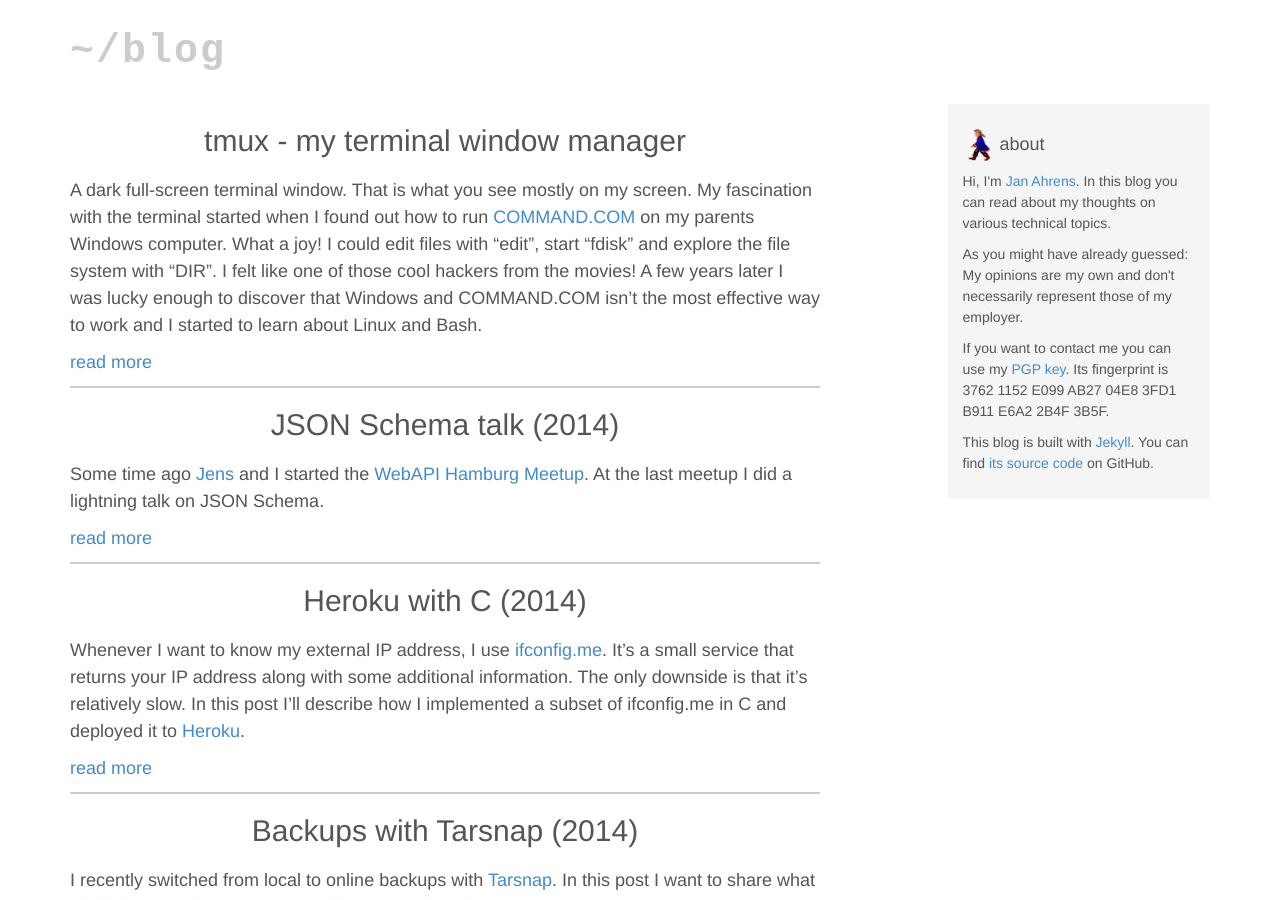
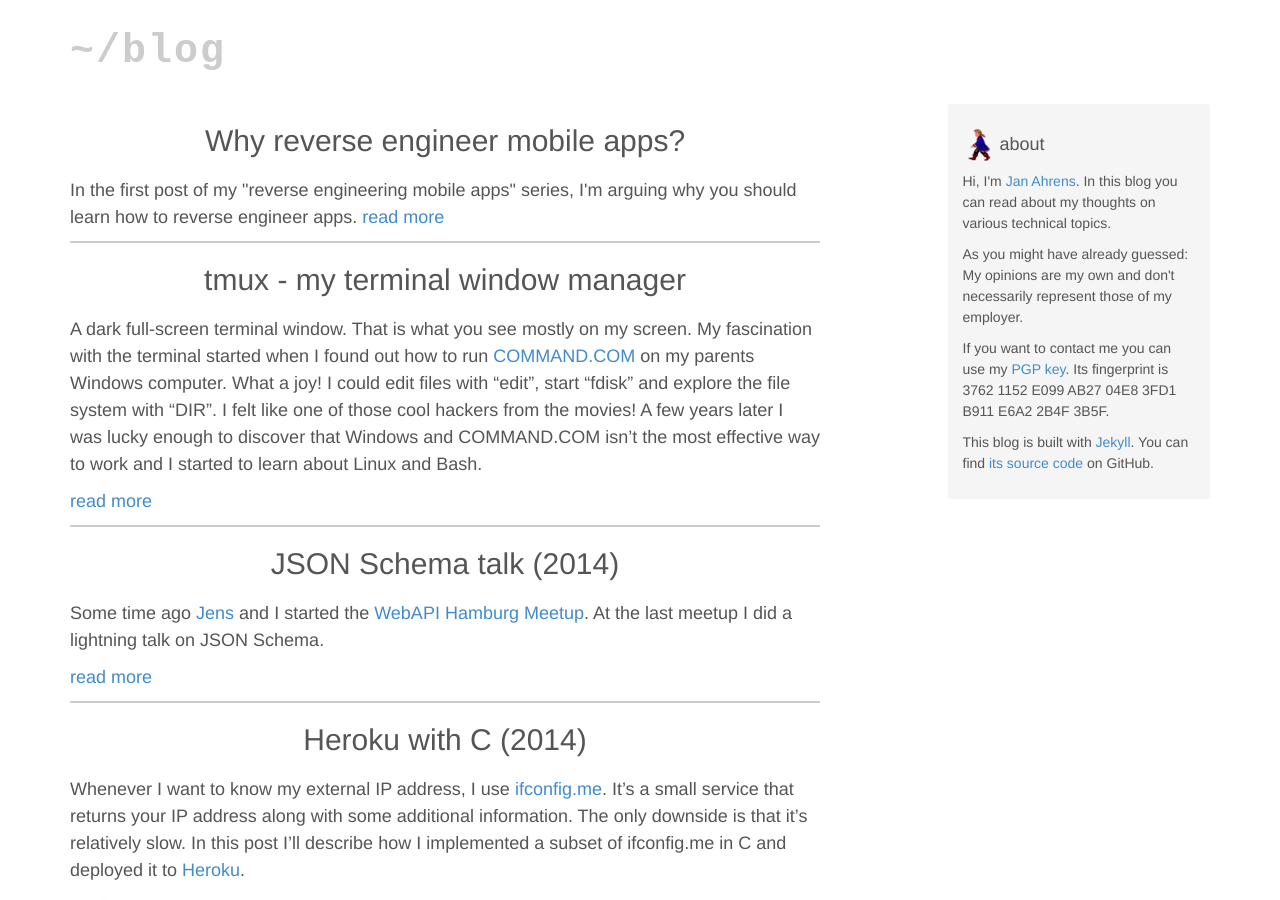
Before and after one commit to JanAhrens/JanAhrens.github.io, a Jekyll site: the page built from index.html, in a window 1280 px wide and 900 px high. Built offline with Jekyll 4.4.1, drawn with Linux system fonts in a browser that asks for light colours; Markdown is read by kramdown in place of the engine named in the settings; the list of posts is cut into pages by our own code.

```diff
--- a/_posts/2015-09-06-why-reverse-engineer.markdown
+++ b/_posts/2015-09-07-why-reverse-engineer.markdown
@@ -1,18 +1,18 @@
 ---
 title: Why reverse engineer mobile apps?
 layout: post
-date: 2015-09-06
-draft: true
+date: 2015-09-07
+excerpt: In the first post of my "reverse engineering mobile apps" series, I'm arguing why you should learn how to reverse engineer apps.
 ---
 
 *This post is part of a series on reverse engineering mobile apps.*
 
 Mobile apps are in demand - for several years now. Every business
-needs a mobile app, even tiny ones. Sometimes I'm under the impression
-that building mobile apps became, what was in the early 2000s,
-building websites. "Hey, your business doesn't have an app, therefore
-it isn't future proof. Here, let me build (and sell) you one." Replace
-the word "website" with "mobile app" and you have today's situation.
+needs an app, even tiny ones. Sometimes I'm under the impression that
+building mobile apps became, what was in the early 2000s, building
+websites. "Hey, your business doesn't have an app, therefore it isn't
+future proof. Here, let me build (and sell) you one." Replace the word
+"website" with "mobile app" and you have today's situation.
 
 Nevertheless this post isn't to moan about the status quo. It's about
 knowing what's going on with your data. If you think about it, "mobile
```
Also changed, not shown: other parts of _posts/2015-09-07-why-reverse-engineer.markdown (+1 -1 lines).
